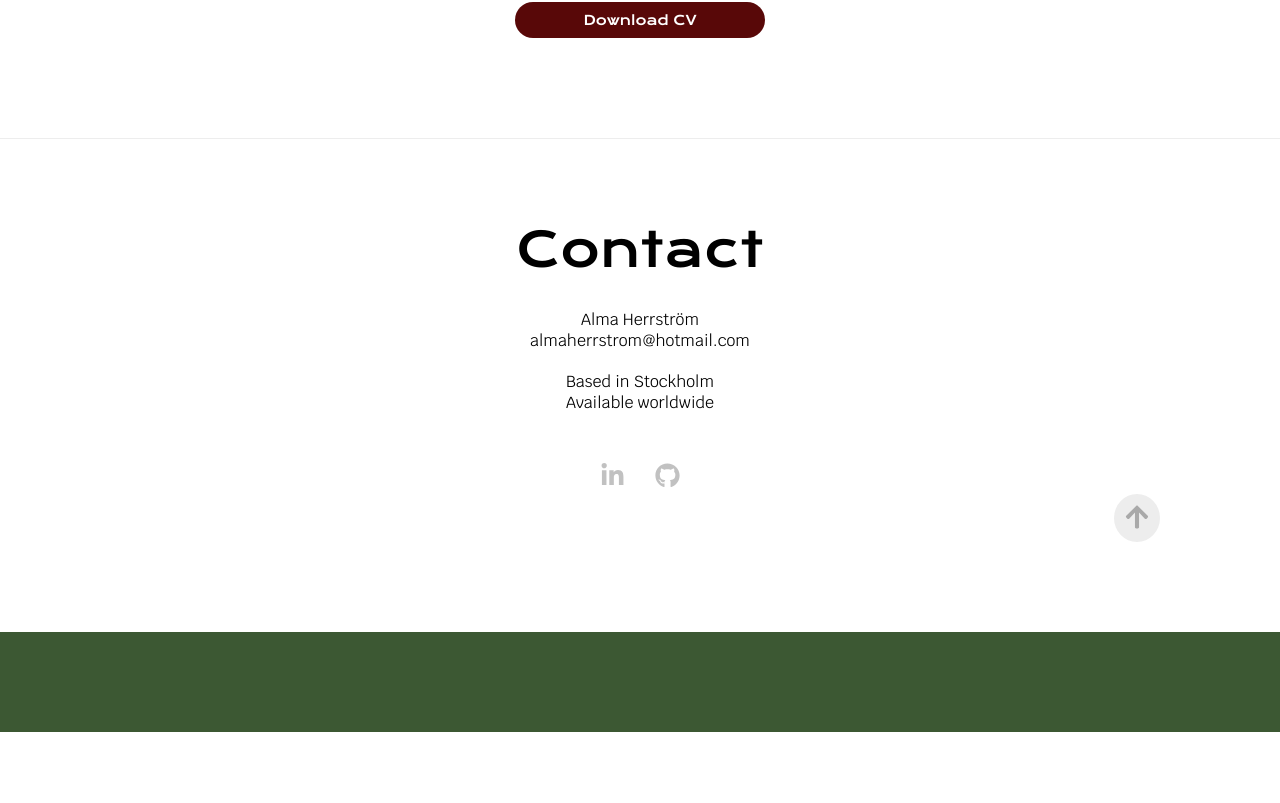
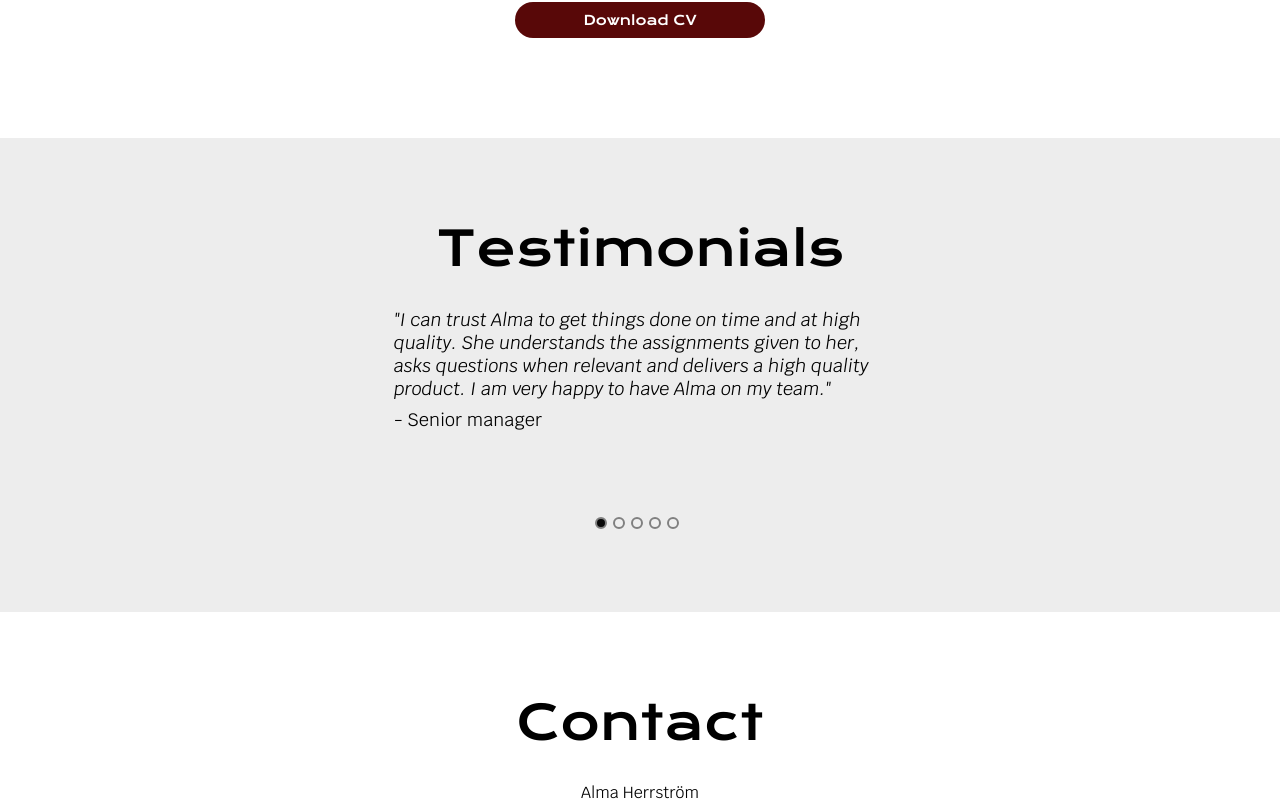
Before and after one commit to almaherris/alma-portfolio, a React (Vite) app: page / in a window 1280 px wide. Shown: the part 4817-5620 px from the top of the page. Before the commit the page ends 5549 px from the top, so only its background shows below. Built offline with nearby package versions, Linux system fonts and the light colour scheme.

Commit message:
added back feedback

```diff
--- a/src/App.css
+++ b/src/App.css
@@ -57,9 +57,7 @@ span {
 .contact {
   padding: 50px 25px 0 25px;
   background-color: white;
-  border-top: 1px solid var(--color-1);
 }
-/*Remomve border-top at contact*/
 
 @media (min-width: 450px) {
   .title {
--- a/src/App.jsx
+++ b/src/App.jsx
@@ -4,7 +4,7 @@ import { Intro } from "./components/sections/Intro"
 import { Tech } from "./components/sections/Tech"
 import { Projects } from "./components/sections/Projects"
 import { Skills } from "./components/sections/Skills"
-//import { Feedback } from "./components/sections/carousel-setup/Feedback"
+import { Feedback } from "./components/sections/carousel-setup/Feedback"
 import { Contact } from "./components/sections/Contact"
 import { Banner } from "./components/sections/Banner"
 import "./App.css"
@@ -18,7 +18,7 @@ export const App = () => {
         <Tech />
         <Projects />
         <Skills />
-        {/* <Feedback /> */}
+        <Feedback />
         <Contact />
       </div>
       <Banner />
```
